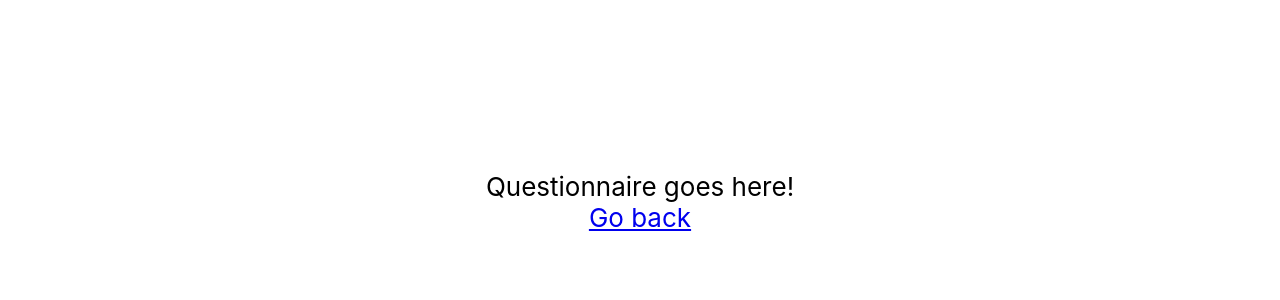
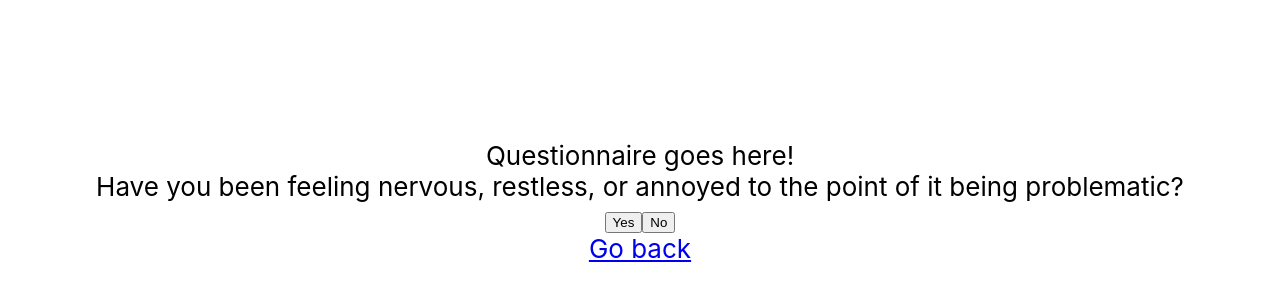
Before and after one commit to colathro/healthtech-hack, a React (Create React App) app: page /questionnaire in a window 1280 px wide. Shown: the part 198-498 px from the top of the page. Built offline with nearby package versions, Linux system fonts and the light colour scheme.

Commit message:
questionnaire, questions, logic, and question rendering

```diff
--- a/package.json
+++ b/package.json
@@ -3,6 +3,8 @@
   "version": "0.1.0",
   "private": true,
   "dependencies": {
+    "mobx": "^6.6.0",
+    "mobx-react": "^7.5.0",
     "react": "^18.1.0",
     "react-dom": "^18.1.0",
     "react-router-dom": "^6.3.0",
--- a/src/components/Question/Question.js
+++ b/src/components/Question/Question.js
@@ -1,7 +1,106 @@
 import "./Question.css";
+import { observer } from "mobx-react";
 
-function Question() {
-  return <div className="question">This a question.</div>;
-}
+const Question = observer(({ question }) => {
+  return (
+    <div className="question">
+      {question.text}
+      <div>{MapTypes(question)}</div>
+    </div>
+  );
+});
+
+const MapTypes = (question) => {
+  switch (question.type) {
+    case "yesno":
+      return <YesNo question={question}></YesNo>;
+
+    case "frequency":
+      return <Frequency question={question}></Frequency>;
+
+    case "intensity":
+      return <Intensity question={question}></Intensity>;
+
+    default:
+      break;
+  }
+};
+
+const YesNo = observer(({ question }) => {
+  const setAnswer = (answer) => {
+    question.answer = answer;
+  };
+
+  return (
+    <div>
+      <button
+        onClick={() => setAnswer(true)}
+        disabled={question.answer === true}
+      >
+        Yes
+      </button>
+      <button
+        onClick={() => {
+          setAnswer(false);
+        }}
+        disabled={question.answer === false}
+      >
+        No
+      </button>
+    </div>
+  );
+});
+
+const Frequency = observer(({ question }) => {
+  const setAnswer = (answer) => {
+    question.answer = answer;
+  };
+
+  return (
+    <div>
+      <button onClick={() => setAnswer(1)} disabled={question.answer === 1}>
+        Yearly
+      </button>
+      <button onClick={() => setAnswer(3)} disabled={question.answer === 3}>
+        Monthly
+      </button>
+      <button onClick={() => setAnswer(6)} disabled={question.answer === 6}>
+        Biweekly
+      </button>
+      <button onClick={() => setAnswer(12)} disabled={question.answer === 12}>
+        Weekly
+      </button>
+      <button onClick={() => setAnswer(16)} disabled={question.answer === 16}>
+        Every other day
+      </button>
+      <button onClick={() => setAnswer(32)} disabled={question.answer === 32}>
+        Daily
+      </button>
+    </div>
+  );
+});
+
+const Intensity = observer(({ question }) => {
+  const setAnswer = (answer) => {
+    question.answer = answer;
+  };
+
+  return (
+    <div>
+      <button onClick={() => setAnswer(1)} disabled={question.answer === 1}>
+        Light
+      </button>
+      <button onClick={() => setAnswer(3)} disabled={question.answer === 3}>
+        Medium
+      </button>
+      <button onClick={() => setAnswer(9)} disabled={question.answer === 9}>
+        Intense
+      </button>
+      <button onClick={() => setAnswer(24)} disabled={question.answer === 24}>
+        Debilitating
+      </button>
+    </div>
+  );
+});
 
 export default Question;
--- a/src/components/Questionnaire/Questionnaire.js
+++ b/src/components/Questionnaire/Questionnaire.js
@@ -1,15 +1,38 @@
 import { Link } from "react-router-dom";
 import "./Questionnaire.css";
+import { observer } from "mobx-react";
+import questionnaireState from "../../state/QuestionnaireState";
+import Question from "../Question/Question";
 
-function Questionnaire() {
+const Questionnaire = observer(() => {
   return (
     <div className="questionnaire-page">
       <div className="questionnaire-page-header">
         Questionnaire goes here!
+        {questionnaireState.questions.map((question) => {
+          let questionsToRender = [];
+
+          questionsToRender.push(
+            <Question key={question.text} question={question}></Question>
+          );
+
+          if (question.followUpSignal === question.answer) {
+            question.followUpQuestions.forEach((subQuestion) => {
+              questionsToRender.push(
+                <Question
+                  key={subQuestion.text}
+                  question={subQuestion}
+                ></Question>
+              );
+            });
+          }
+
+          return questionsToRender;
+        })}
         <Link to="/">Go back</Link>
       </div>
     </div>
   );
-}
+});
 
 export default Questionnaire;
--- /dev/null
+++ b/src/state/InitialQuestions.js
@@ -0,0 +1,23 @@
+const InitialQuestions = [
+  {
+    type: "yesno", // controls how we parse and display the question
+    text: "Have you been feeling nervous, restless, or annoyed to the point of it being problematic?", // this is the question text displayed
+    followUp: true, // whether or not this question triggers follow up
+    followUpQuestions: [
+      {
+        type: "frequency",
+        text: "How often do you feel nervous, restless, or annoyed?",
+        answer: null,
+      },
+      {
+        type: "intensity",
+        text: "How intense are the feelings of being nervous, restless, or annoyed?",
+        answer: null,
+      },
+    ], // these questions are additionally added below this when questions are rendered
+    followUpSignal: true, // when this value matches the answer, follow up questions are displayed
+    answer: null, // initial answer to the question, type property defines what goes here
+  },
+];
+
+export default InitialQuestions;
--- /dev/null
+++ b/src/state/QuestionnaireState.js
@@ -0,0 +1,34 @@
+import { makeAutoObservable } from "mobx";
+import InitialQuestions from "./InitialQuestions";
+
+const PERSISTED_QUESTIONS = "PERSISTED_QUESTIONS";
+
+class QuestionnaireState {
+  questions = undefined;
+
+  constructor() {
+    makeAutoObservable(this);
+
+    let existingQuestions = localStorage.getItem(PERSISTED_QUESTIONS);
+
+    if (existingQuestions === null) {
+      this.questions = InitialQuestions;
+    } else {
+      try {
+        this.questions = JSON.parse(existingQuestions);
+      } catch (e) {
+        console.log(e); // TODO: we should show an error in the ui saying we failed to fetch existing questions
+        this.questions = InitialQuestions;
+      }
+    }
+  }
+
+  persistQuestions() {
+    const questionsString = JSON.stringify(this.questions);
+    localStorage.setItem(PERSISTED_QUESTIONS, questionsString);
+  }
+}
+
+let questionnaireState = new QuestionnaireState();
+
+export default questionnaireState;
```
Also changed, not shown: src/state/Results.js (added, +12 -0 lines), 1 other file (tests, documents, lock files or other folders).
